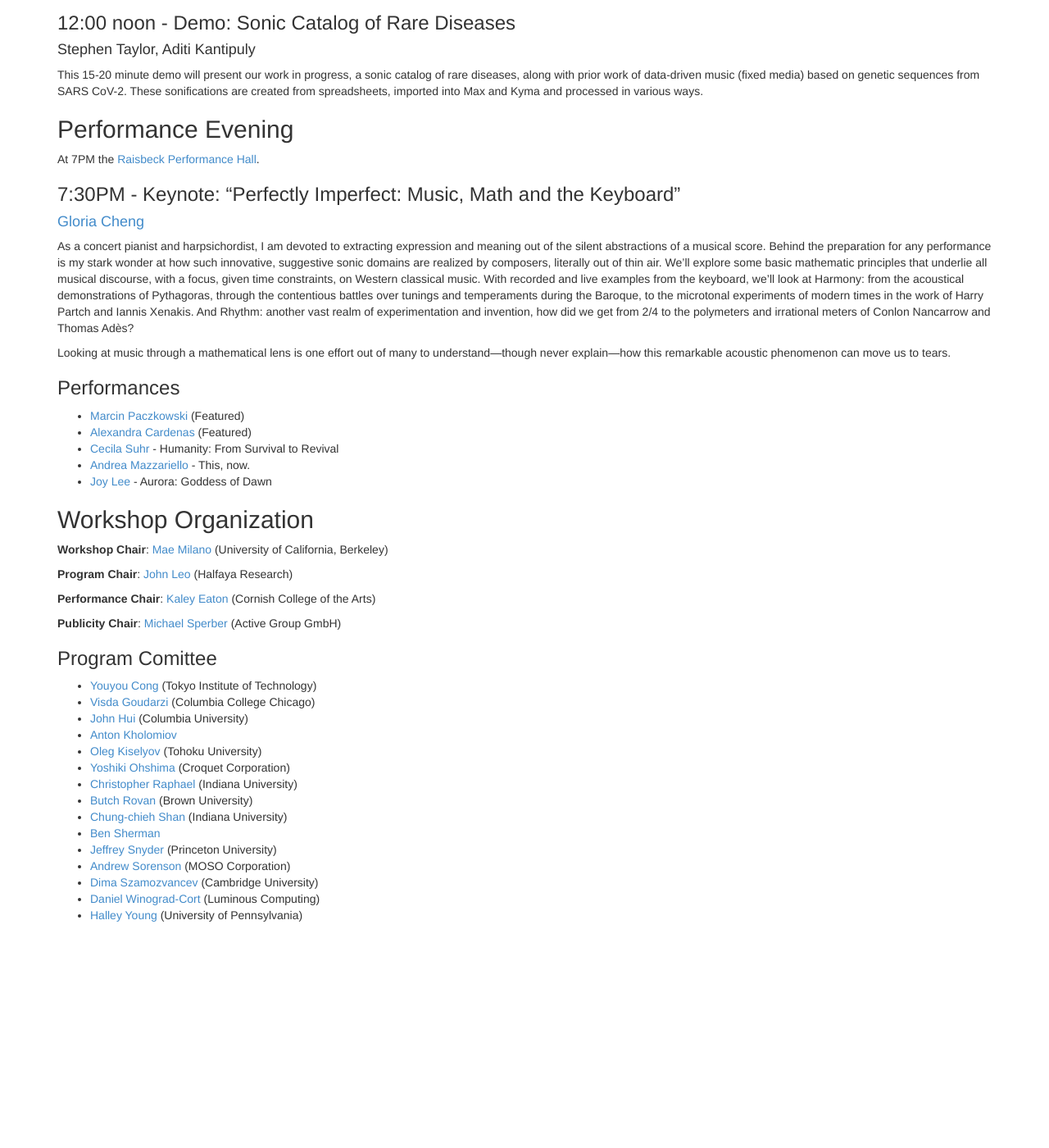
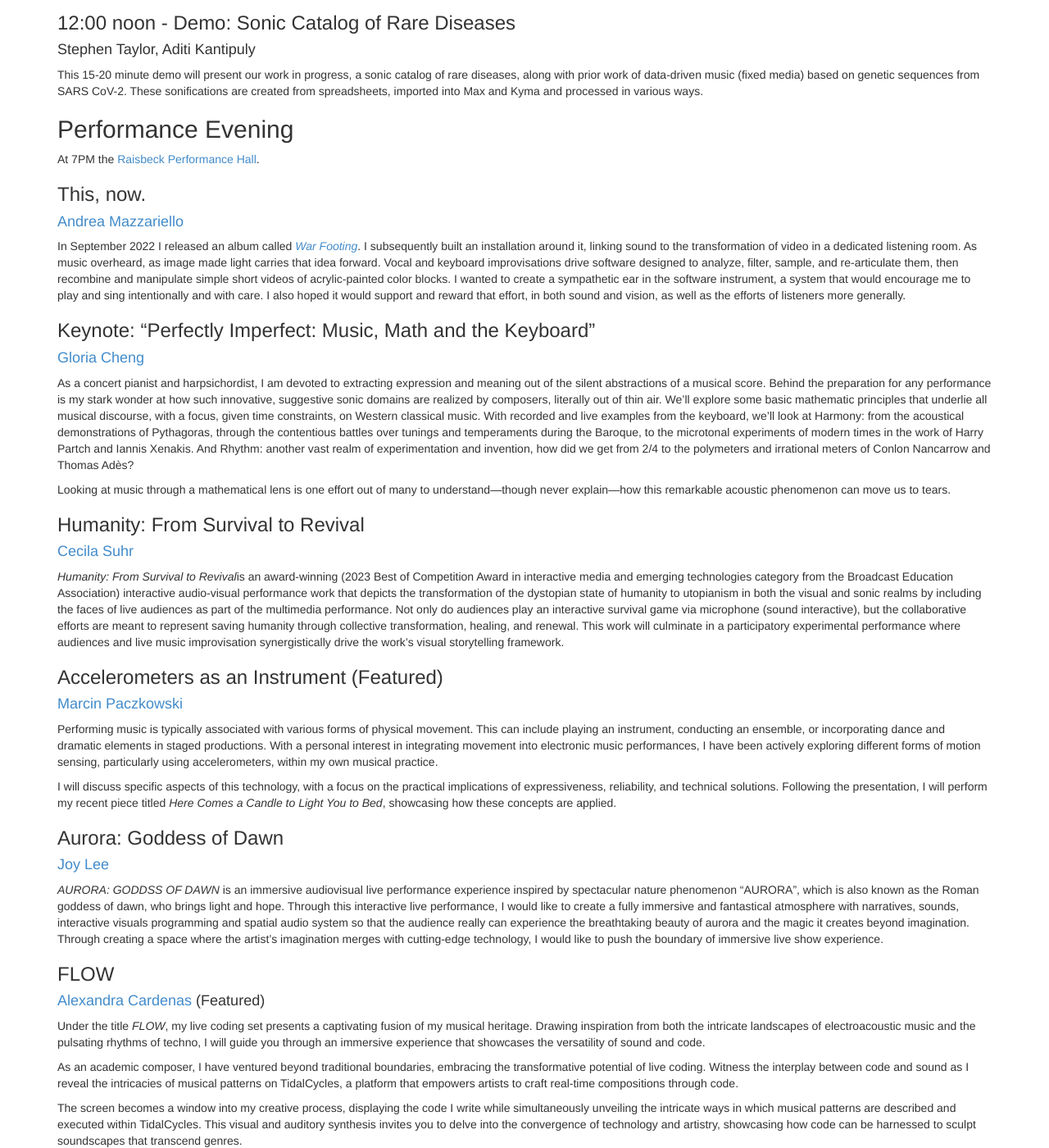
Before and after one commit to functional-art/functional-art.github.com, a Jekyll site: the page built from 2023/index.md, in a window 1280 px wide and 1400 px high, scrolled down 1716 px. Shown: the whole window at 82% size. Built offline with Jekyll 4.4.1, drawn with Linux system fonts in a browser that asks for light colours; nearby versions of some CDN libraries; before the commit the page ends 2872 px from its top, so only the background shows below that.

Commit message:
Performance order, abstract

```diff
--- a/2023/index.md
+++ b/2023/index.md
@@ -146,7 +146,23 @@ Kyma and processed in various ways.
 At 7PM the [Raisbeck Performance
 Hall](https://www.discoverslu.com/location/raisbeck-hall/).
 
-### 7:30PM - Keynote: "Perfectly Imperfect: Music, Math and the Keyboard"
+
+### This, now.
+#### [Andrea Mazzariello](https://www.andreamazzariello.com/)
+
+In September 2022 I released an album called [*War Footing*](https://www.andreamazzariello.com/work/war-footing). I
+subsequently built an installation around it, linking sound to the
+transformation of video in a dedicated listening room. As music
+overheard, as image made light carries that idea forward. Vocal and
+keyboard improvisations drive software designed to analyze, filter,
+sample, and re-articulate them, then recombine and manipulate simple
+short videos of acrylic-painted color blocks. I wanted to create a
+sympathetic ear in the software instrument, a system that would
+encourage me to play and sing intentionally and with care. I also
+hoped it would support and reward that effort, in both sound and
+vision, as well as the efforts of listeners more generally.
+
+### Keynote: "Perfectly Imperfect: Music, Math and the Keyboard"
 #### [Gloria Cheng](https://schoolofmusic.ucla.edu/people/gloria-cheng/)
 
 As a concert pianist and harpsichordist, I am devoted to extracting
@@ -168,13 +184,76 @@ Looking at music through a mathematical lens is one effort out of many
 to understand—though never explain—how this remarkable acoustic
 phenomenon can move us to tears.
 
-### Performances
+### Humanity: From Survival to Revival
+#### [Cecila Suhr](https://www.ceciliasuhr.com/)
 
-- [Marcin Paczkowski](http://marcinpaczkowski.com/) (Featured)
-- [Alexandra Cardenas](https://cargocollective.com/tiemposdelruido) (Featured)
-- [Cecila Suhr](https://www.ceciliasuhr.com/) - Humanity: From Survival to Revival
-- [Andrea Mazzariello](https://www.andreamazzariello.com/) - This, now.
-- [Joy Lee](https://www.joyderose.com/) - Aurora: Goddess of Dawn
+*Humanity: From Survival to Revival*is an award-winning (2023 Best of
+Competition Award in interactive media and emerging technologies
+category from the Broadcast Education Association) interactive
+audio-visual performance work that depicts the transformation of the
+dystopian state of humanity to utopianism in both the visual and sonic
+realms by including the faces of live audiences as part of the
+multimedia performance. Not only do audiences play an interactive
+survival game via microphone (sound interactive), but the
+collaborative efforts are meant to represent saving humanity through
+collective transformation, healing, and renewal. This work will
+culminate in a participatory experimental performance where audiences
+and live music improvisation synergistically drive the work's visual
+storytelling framework.
+
+### Accelerometers as an Instrument (Featured)
+#### [Marcin Paczkowski](http://marcinpaczkowski.com/)
+
+Performing music is typically associated with various forms of
+physical movement. This can include playing an instrument, conducting
+an ensemble, or incorporating dance and dramatic elements in staged
+productions. With a personal interest in integrating movement into
+electronic music performances, I have been actively exploring
+different forms of motion sensing, particularly using accelerometers,
+within my own musical practice.
+
+I will discuss specific aspects of this technology, with a focus on
+the practical implications of expressiveness, reliability, and
+technical solutions. Following the presentation, I will perform my
+recent piece titled *Here Comes a Candle to Light You to Bed*,
+showcasing how these concepts are applied.
+
+### Aurora: Goddess of Dawn
+#### [Joy Lee](https://www.joyderose.com/)
+
+*AURORA: GODDSS OF DAWN* is an immersive audiovisual live performance
+experience inspired by spectacular nature phenomenon “AURORA”, which
+is also known as the Roman goddess of dawn, who brings light and
+hope. Through this interactive live performance, I would like to
+create a fully immersive and fantastical atmosphere with narratives,
+sounds, interactive visuals programming and spatial audio system so
+that the audience really can experience the breathtaking beauty of
+aurora and the magic it creates beyond imagination.  Through creating
+a space where the artist’s imagination merges with cutting-edge
+technology, I would like to push the boundary of immersive live show
+experience.
+
+### FLOW
+#### [Alexandra Cardenas](https://cargocollective.com/tiemposdelruido) (Featured)
+
+Under the title *FLOW*, my live coding set presents a captivating
+fusion of my musical heritage. Drawing inspiration from both the
+intricate landscapes of electroacoustic music and the pulsating
+rhythms of techno, I will guide you through an immersive experience
+that showcases the versatility of sound and code.
+
+As an academic composer, I have ventured beyond traditional
+boundaries, embracing the transformative potential of live
+coding. Witness the interplay between code and sound as I reveal the
+intricacies of musical patterns on TidalCycles, a platform that
+empowers artists to craft real-time compositions through code.
+
+The screen becomes a window into my creative process, displaying the
+code I write while simultaneously unveiling the intricate ways in
+which musical patterns are described and executed within
+TidalCycles. This visual and auditory synthesis invites you to delve
+into the convergence of technology and artistry, showcasing how code
+can be harnessed to sculpt soundscapes that transcend genres.
 
 ## Workshop Organization
 
```
